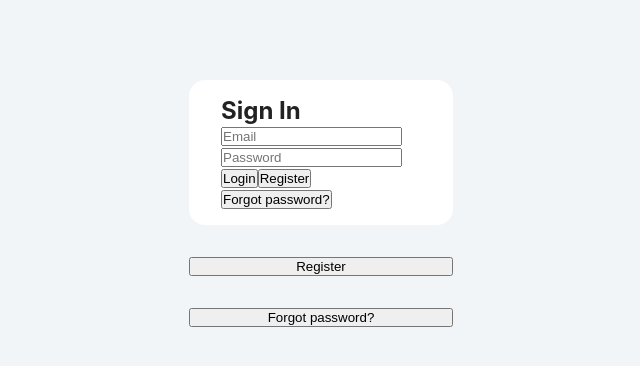
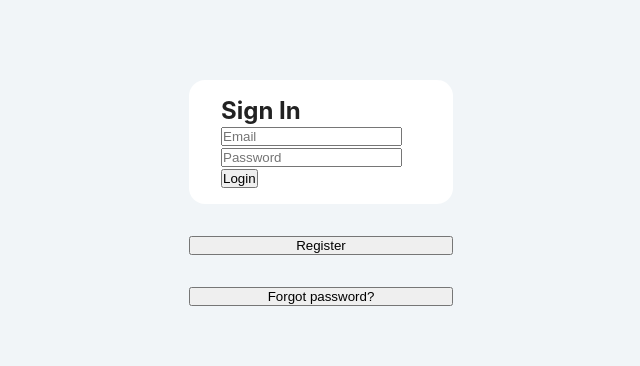
Before and after one commit to aleksanterijaakola/varausapp, a React (Create React App) app: page / in a window 1280 px wide. Shown: the top 366 px of the page, without its empty margins (323-963 px from the left). Built offline with nearby package versions, Linux system fonts and the light colour scheme.

Commit message:
Removed redundant buttons and fix navigation to register page

```diff
--- a/src/pages/Login.js
+++ b/src/pages/Login.js
@@ -49,14 +49,8 @@ const Login = () => {
           <button type="submit" className="buttonContainer" >
             Login
           </button>
-          <button onClick={() => history.push("/register")}>
-            Register
-          </button>
-          <button type="submit" className="buttonContainer">
-            Forgot password?
-          </button>
         </form>
-        <button onClick={()=> history.push('/registration')}>
+        <button onClick={()=> history.push('/register')}>
           Register
         </button>
         <button >
```
